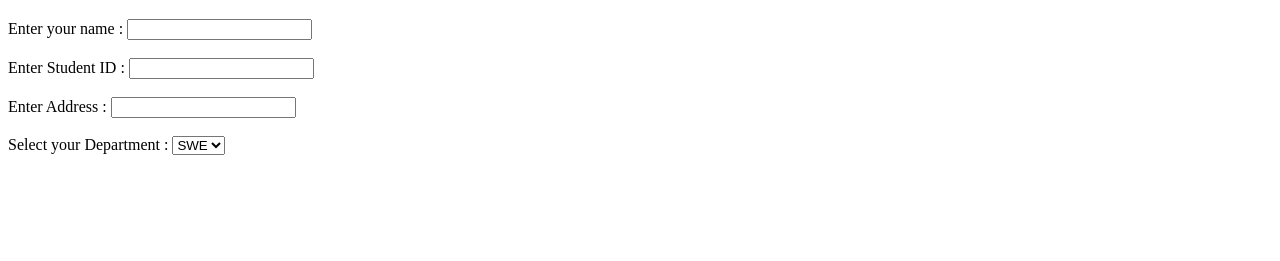
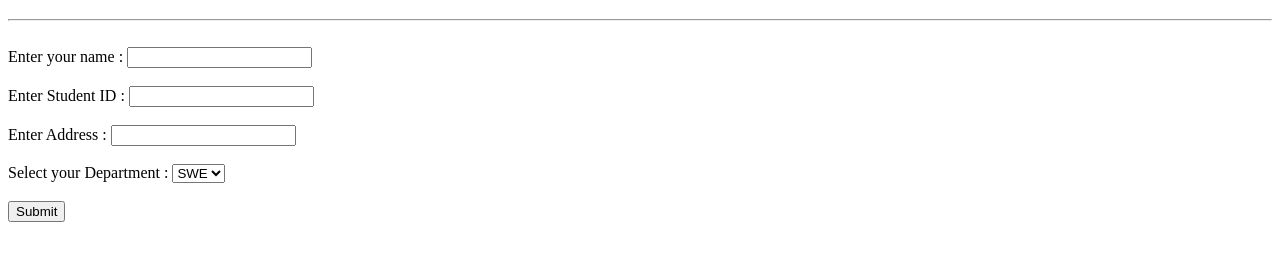
Before and after one commit to rhpiyas/web-programming-practice, a plain HTML site: page 08-Handle-Form-Data/index.html in a window 1280 px wide. Shown: the part 61-322 px from the top of the page. Drawn offline with Linux system fonts and the light colour scheme.

Commit message:
Implemented action link and button

```diff
--- a/08-Handle-Form-Data/index.html
+++ b/08-Handle-Form-Data/index.html
@@ -8,8 +8,9 @@
 <body>
 
     <h1 class="title">Student Data Management System</h1>
+    <hr><br>
 
-    <form action="">
+    <form action="http://localhost:3000/register" method="POST">
         <label for="name">Enter your name : </label>
         <input type="text" name="Name">
 
@@ -31,6 +32,10 @@
             <option value="Computer Science and Engineering">CSE</option>
             <option value="Electronics and Electrical Engineering">EEE</option>
         </select>
+
+        <br><br>
+
+        <button type="submit">Submit</button>
     </form>
 
 </body>
```
